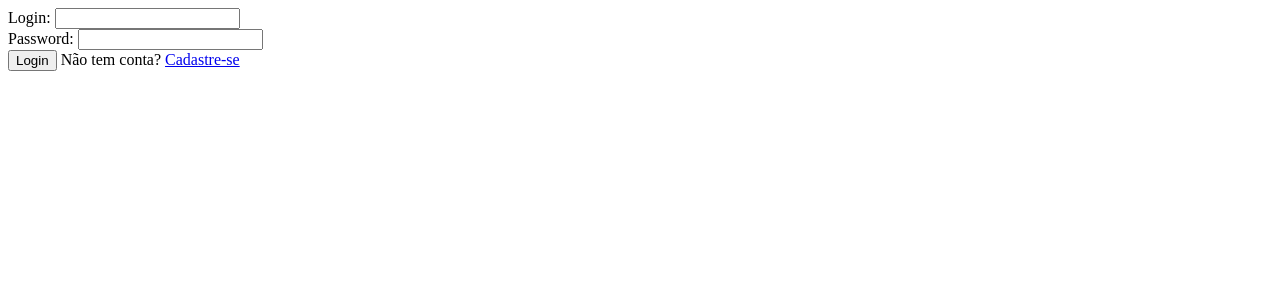
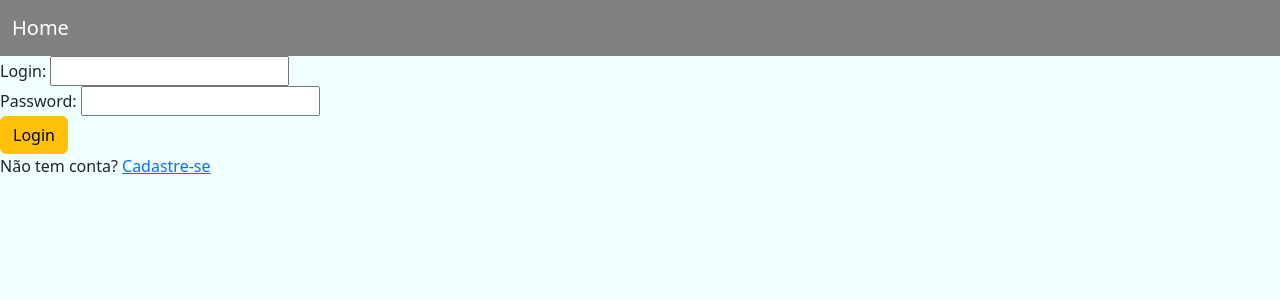
Before and after one commit to TakataF/Trabalho-Crud-PHP, a PHP site: page /src/pages/login.php in a window 1280 px wide. Shown: the top 300 px of the page. Run offline with PHP 8.4, Linux system fonts and the light colour scheme.

Commit message:
ADD Css Styles Incomplete

```diff
--- /dev/null
+++ b/src/Css/login.css
@@ -0,0 +1,17 @@
+body{
+    background-color: azure;
+    width: 100%;
+    height: 100%;
+}
+
+.form{
+
+}
+
+.bg-light{
+    background: grey !important;
+}
+
+.navbar-brand{
+    color: white;
+}
--- a/src/pages/login.php
+++ b/src/pages/login.php
@@ -13,8 +13,19 @@
     <meta http-equiv="X-UA-Compatible" content="IE=edge">
     <meta name="viewport" content="width=device-width, initial-scale=1.0">
     <title>Login</title>
+    <link href="https://cdn.jsdelivr.net/npm/bootstrap@5.2.3/dist/css/bootstrap.min.css" rel="stylesheet" integrity="sha384-rbsA2VBKQhggwzxH7pPCaAqO46MgnOM80zW1RWuH61DGLwZJEdK2Kadq2F9CUG65" crossorigin="anonymous">
+    <link href="../css/login.css" rel="stylesheet">
 </head>
 <body>
+
+    <nav class="navbar bg-light">
+        <div class="container-fluid">
+            <a class="navbar-brand" href="#">Home</a>
+        </div>
+    </nav>
+
+    <!----------------------------------------->
+
     <form action="auth.php" method="post">
         <label for="login">Login:</label>
         <input required type="text" maxlength="15" name="login">
@@ -22,9 +33,14 @@
         <label for="passwrd">Password:</label>
         <input required type="password" name="passwrd">
         <br>
-        <input type="submit" value="Login" name="submit">
+        <input class="btn btn-warning" type="submit" value="Login" name="submit">
+        <br>
         <span>Não tem conta? <a href="newUser.php">Cadastre-se</a></span>
+    </form>
 
-    </form>
+    <!----------------------------------------->
+
+    <script src="https://cdn.jsdelivr.net/npm/@popperjs/core@2.11.6/dist/umd/popper.min.js" integrity="sha384-oBqDVmMz9ATKxIep9tiCxS/Z9fNfEXiDAYTujMAeBAsjFuCZSmKbSSUnQlmh/jp3" crossorigin="anonymous"></script>
+    <script src="https://cdn.jsdelivr.net/npm/bootstrap@5.2.3/dist/js/bootstrap.min.js" integrity="sha384-cuYeSxntonz0PPNlHhBs68uyIAVpIIOZZ5JqeqvYYIcEL727kskC66kF92t6Xl2V" crossorigin="anonymous"></script>
 </body>
 </html>
```
